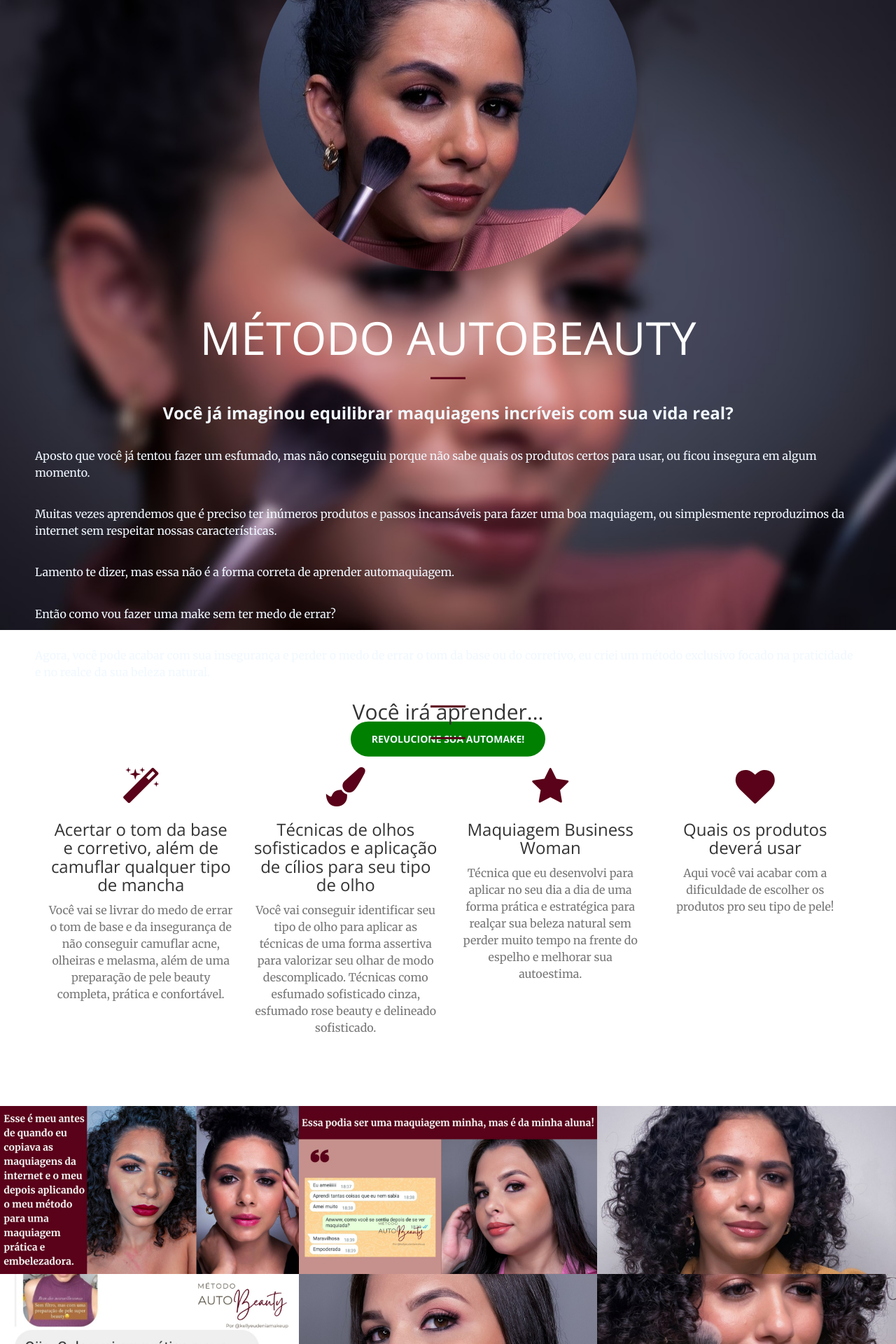
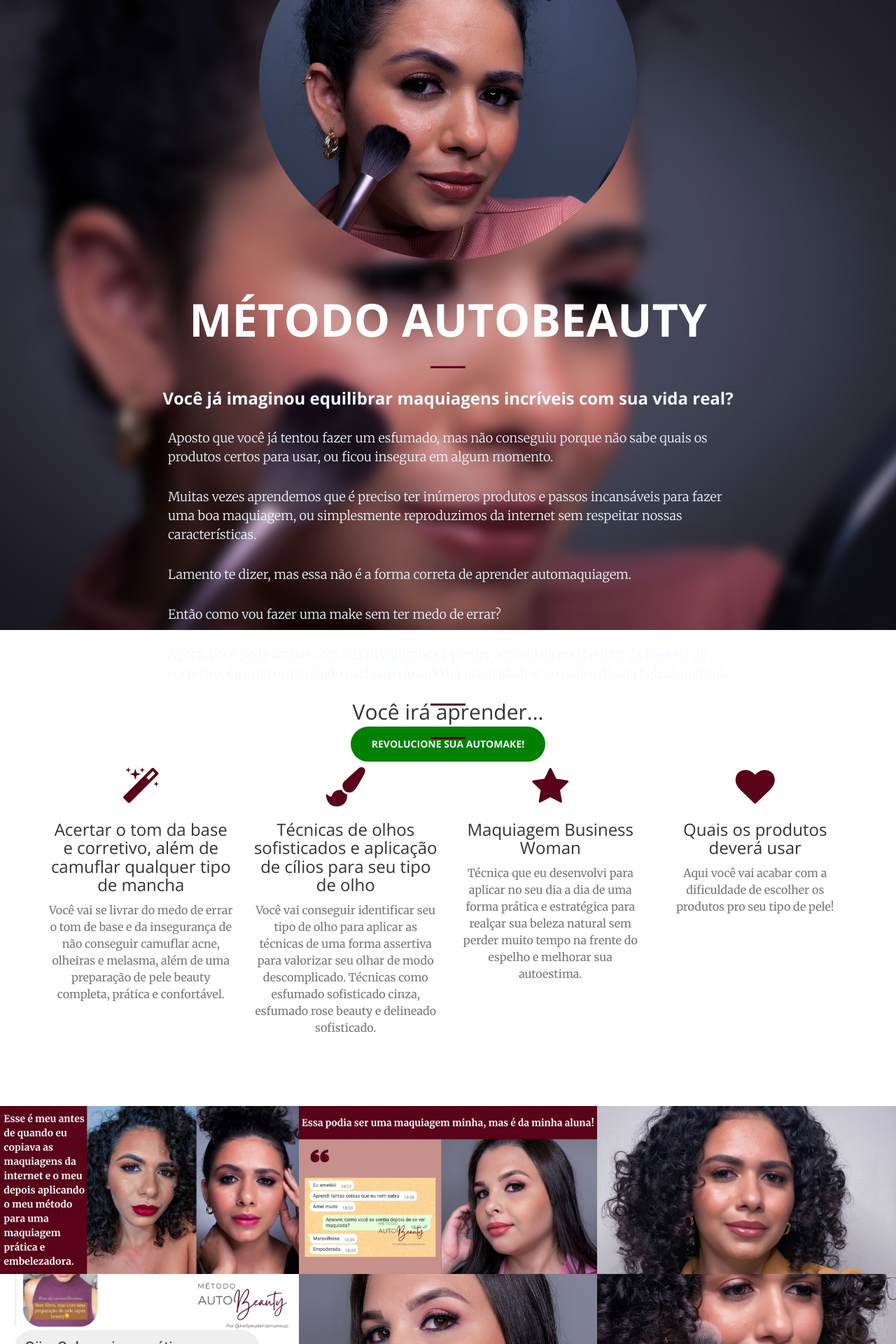
Before and after one commit to kellyeudenia/business-woman, a Jekyll site: the page built from index.html, in a window 1280 px wide. Shown: the top 1920 px of the page at 70% size. Built offline with Jekyll 4.4.1, drawn with Linux system fonts in a browser that asks for light colours.

Commit message:
Setup para a página de vendas.

```diff
--- a/_includes/aside.html
+++ b/_includes/aside.html
@@ -1,5 +1,5 @@
   <aside class="bg-dark">
-      <div class="container text-center" style="display: flex; justify-content: center;">
+      <div class="container text-center">
           <div class="call-to-action">
               <img src="img/profile/mine-me.jpg" class="img-responsive"  alt="Imagem de Eudenia Makeup segurando um pincel">
               <h2>Sua beleza é única e Individual!</h2>
--- a/_includes/header.html
+++ b/_includes/header.html
@@ -1,6 +1,6 @@
 <header>
     <div class="header-content">
-
+        <div class="header-content-inner">
             <img src="img/profile/me.jpg" class="img-responsive"  style="border-radius: 50%; margin: 5% auto;" alt="Imagem de Eudenia Makeup segurando um pincel">
             <h1>MÉTODO AUTOBEAUTY</h1>
             <hr>
@@ -12,6 +12,6 @@
             <p style="color: aliceblue; text-align: left; margin: 3% auto;" >Agora, você pode acabar com sua insegurança e perder o medo de errar o tom da base ou do corretivo, eu criei um método exclusivo focado na praticidade e no realce da sua beleza natural.</p>
             <hr>
                 <a href="https://pay.hotmart.com/F76815503F" class="btn btn-default btn-xl wow tada" style="background-color: #008000; color: aliceblue;" target="_blank">REVOLUCIONE SUA AUTOMAKE!</a>
-
+        </div>
     </div>
 </header>
```
